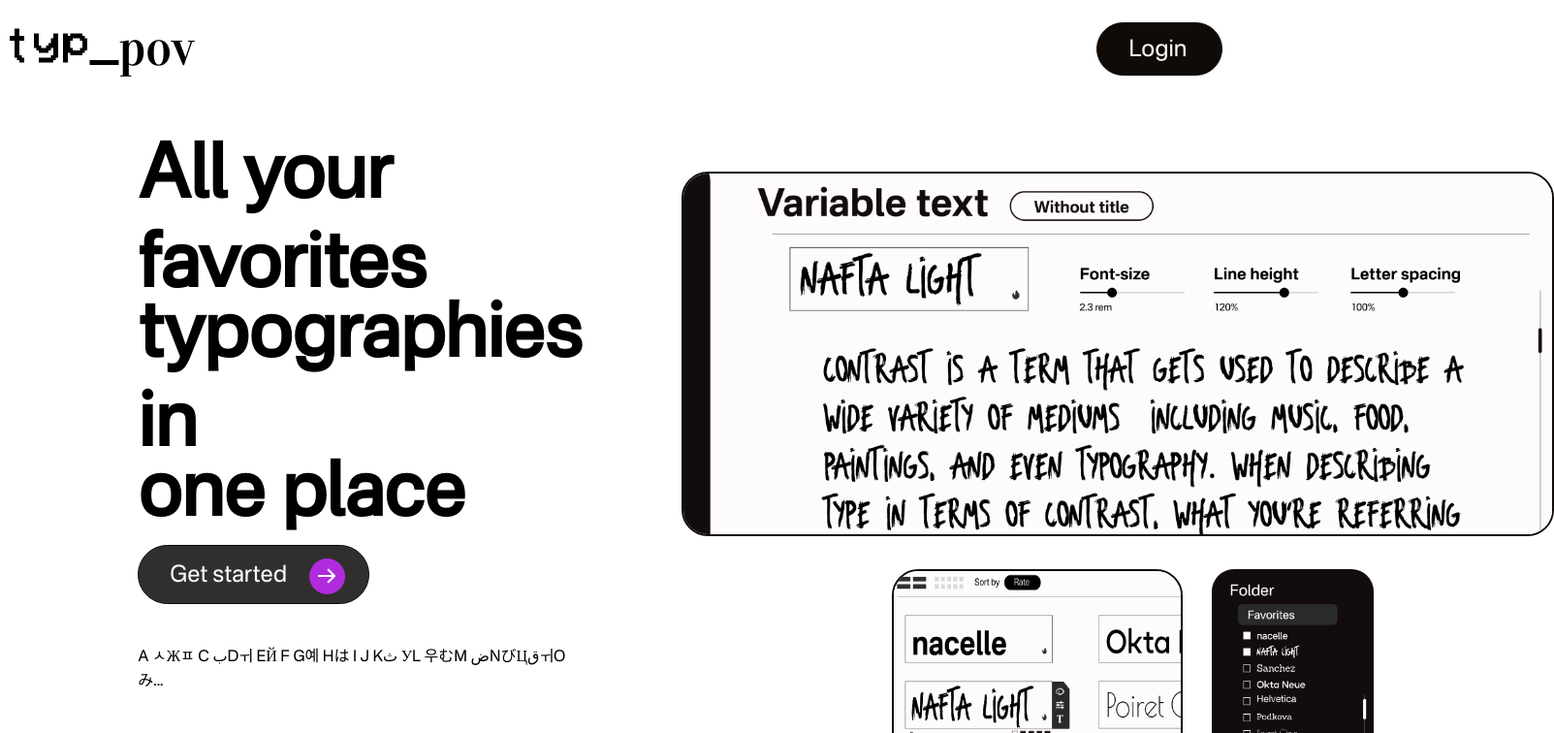
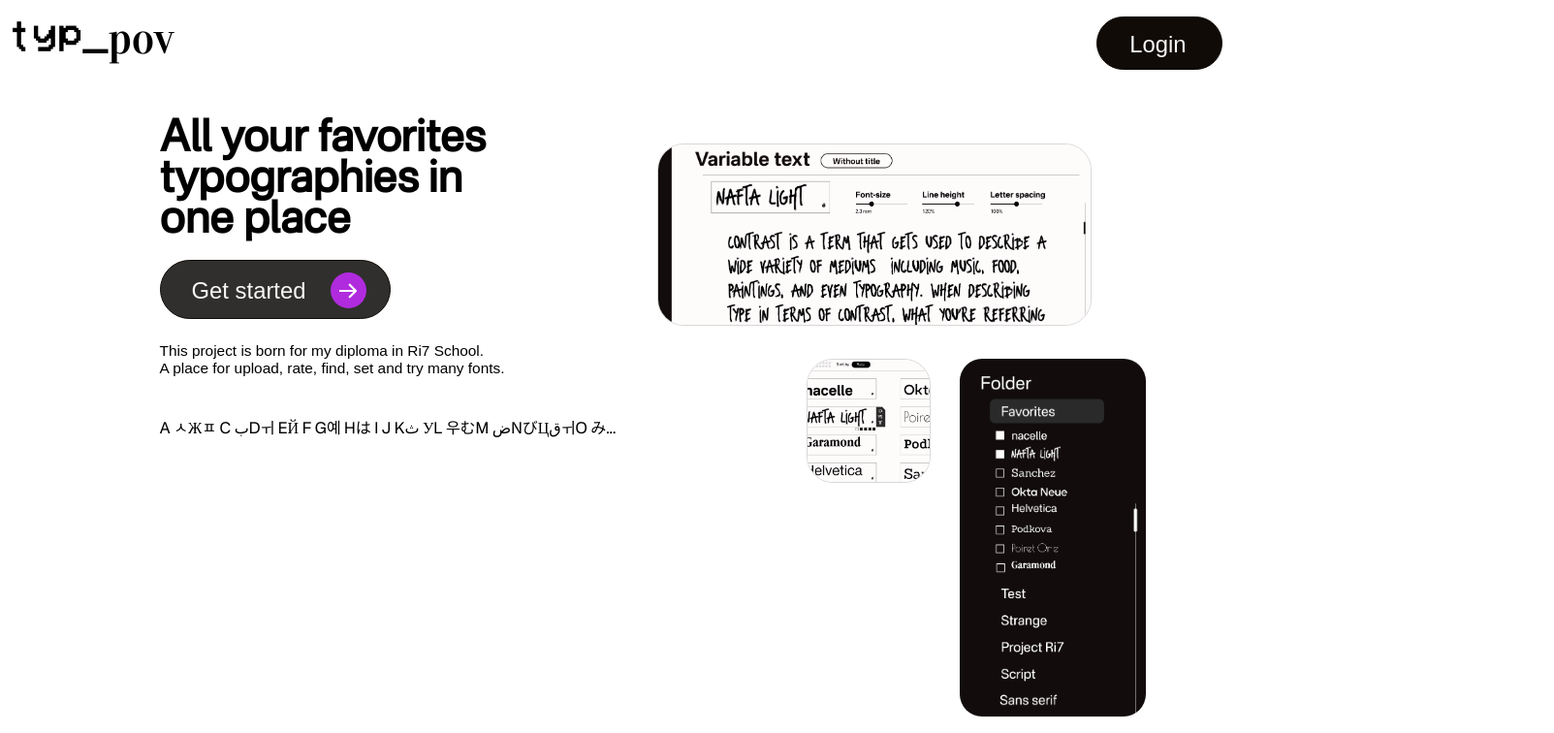
Before and after one commit to Mika-Otter/REACT_Ri7-ProjectF, a React (Vite) app: page / in a window 1280 px wide. Shown: the top 756 px of the page at 97% size, 1603 px wide, since content can reach past the window. Built offline with nearby package versions, Linux system fonts and the light colour scheme.

Commit message:
DONE: small keyframes and css Welcome

```diff
--- a/public/styles/globals/_typefaces.scss
+++ b/public/styles/globals/_typefaces.scss
@@ -25,6 +25,6 @@
 $fontsize-xs: clamp(f.rem(12), f.rem(9) + 0.5vw, f.rem(20));
 $fontsize-s: clamp(f.rem(14), f.rem(20) + 0.3vw, f.rem(31));
 $fontsize-m: clamp(f.rem(33), f.rem(27) + 0.7vw, f.rem(40));
-$fontsize-l: clamp(f.rem(44), f.rem(32) + 1.5vw, f.rem(70));
-$fontsize-xl: clamp(f.rem(50), f.rem(55) + 1.7vw, f.rem(84));
-$fontsize-xxl: clamp(f.rem(90), f.rem(50) + 2vw, f.rem(120));
+$fontsize-l: clamp(f.rem(32), f.rem(32) + 1vw, f.rem(70));
+$fontsize-xl: clamp(f.rem(50), f.rem(45) + 1.7vw, f.rem(74));
+$fontsize-xxl: clamp(f.rem(80), f.rem(50) + 2vw, f.rem(120));
--- a/public/styles/utils/_breakpoints.scss
+++ b/public/styles/utils/_breakpoints.scss
@@ -17,7 +17,7 @@ $breakpoints-up: (
 $breakpoints-down: (
     "medium": f.em(699.8),
     "large": f.em(899.8),
-    "xlarge": f.em(1439.8),
+    "xlarge": f.em(1700),
 );
 
 @mixin breakpoint-down($size) {
--- a/src/pages/welcome/index.jsx
+++ b/src/pages/welcome/index.jsx
@@ -33,7 +33,11 @@ export default function Welcome() {
                                 />
                             </div>
                         </button>
-                        <p>A ㅅЖㅍ C ﺏDㅟ EЙ F G예 Hは I J Kﺙ УL 우むM ﺽNびЦﻕㅟO み... </p>
+                        <p>
+                            This project is born for my diploma in Ri7 School. <br /> A place for
+                            upload, rate, find, set and try many fonts.
+                        </p>
+                        <span>A ㅅЖㅍ C ﺏDㅟ EЙ F G예 Hは I J Kﺙ УL 우むM ﺽNびЦﻕㅟO み... </span>
                     </div>
                     <aside className={s.pictures}>
                         <div className={s.pictures__variabletext}>
--- a/src/pages/welcome/welcome.module.scss
+++ b/src/pages/welcome/welcome.module.scss
@@ -4,13 +4,13 @@
 
 .navbar {
     display: flex;
-    height: f.rem(100);
+    height: f.rem(80);
     justify-content: space-between;
     align-items: center;
     padding-right: $padding-m;
 
     &__title {
-        padding: $padding-xxs;
+        padding: $padding-xs;
         &__Typ {
             font-family: "VCR_OSD";
             font-size: $fontsize-l;
@@ -22,26 +22,38 @@
     }
 
     &__login > button {
+        margin-top: 1vh;
         width: f.rem(130);
         height: clamp(f.rem(45), f.rem(45) + 2vh, f.rem(55));
         text-align: center;
-        font-family: "Nacelle";
+        font-family: Arial, Helvetica, sans-serif;
         font-style: normal;
         font-weight: 400;
         font-size: $fontsize-s;
         border-radius: 200px;
         background-color: $black-color;
         color: $white-color;
+        animation: changeFontOut 2s;
+    }
+
+    &__login > button:hover {
+        animation: changeFont 3s;
+        animation-fill-mode: both;
     }
 }
 
 .content {
     display: flex;
-
     justify-content: center;
     align-items: self-start;
-    width: 70%;
+    width: 75%;
     margin-inline: auto;
+    // border: 2px solid rgb(55, 255, 0);
+
+    @include u.breakpoint-down(large) {
+        width: 80%;
+        flex-direction: column;
+    }
 }
 
 .getstarted {
@@ -53,9 +65,17 @@
     gap: 1.5rem;
 
     h2 {
+        width: 100%;
         font-size: $fontsize-xl;
         margin: 0;
-        margin-bottom: -20px;
+        margin-bottom: -0.7rem;
+
+        @include u.breakpoint-down(xlarge) {
+            font-size: $fontsize-l;
+        }
+        @include u.breakpoint-down(large) {
+            text-align: center;
+        }
     }
     button {
         display: flex;
@@ -68,12 +88,17 @@
         border-radius: 50px;
         background-color: $grey-color;
         color: $white-color;
+        font-family: Arial, Helvetica, sans-serif;
         font-style: normal;
         font-weight: 400;
         font-size: $fontsize-s;
         text-align: left;
 
         transition: 0.3s ease-in-out;
+        @include u.breakpoint-down(large) {
+            text-align: center;
+            margin-inline: auto;
+        }
     }
 
     button:hover {
@@ -86,6 +111,13 @@
 
     button:hover #arrow {
         transform: rotate(-90deg);
+    }
+
+    p {
+        margin-top: 0;
+        font-family: Arial, Helvetica, sans-serif;
+        font-size: $fontsize-xs;
+        width: 90%;
     }
 }
 
@@ -101,38 +133,108 @@
 }
 
 .pictures {
-    padding-top: calc($padding-xl * 2);
+    padding-top: calc($padding-xl + 30px);
     height: 60vh;
     display: flex;
-    width: 60%;
+    width: 50%;
     flex-wrap: wrap;
     row-gap: 30px;
     position: relative;
     gap: 30px;
+    // border: 2px solid blue;
+    @include u.breakpoint-down(large) {
+        width: 120%;
+        margin-left: -10%;
+        height: 70dvh;
+        flex-direction: column;
+        flex-wrap: nowrap;
+    }
     &__variabletext {
         &__pic {
-            border: 2px solid $black-color;
-            margin-left: 8vw;
+            border: 1px solid rgba(198, 198, 198, 0.7);
+            margin-left: 3vw;
             border-radius: 1.7rem;
-            width: 900px;
-            height: fit-content;
+            width: clamp(33vw, 35vw, 40vw);
+            @include u.breakpoint-down(large) {
+                margin-left: 0;
+                width: 100%;
+                flex-direction: column;
+            }
         }
     }
     &__tweens {
         display: flex;
         gap: 30px;
         &__favorites {
-            border: 2px solid $black-color;
+            border: 1px solid rgba(198, 198, 198, 0.7);
             border-radius: 1.7rem;
-            width: 300px;
-            height: 300px;
-            margin-left: 25vw;
+            border-radius: 1.7rem;
+            width: clamp(f.rem(125), 10vw, f.rem(300));
+            height: clamp(f.rem(125), 10vw, f.rem(300));
+            object-fit: cover;
+            margin-left: 15vw;
+            @include u.breakpoint-down(large) {
+                margin-left: -10%;
+                width: 120%;
+                flex-direction: column;
+            }
         }
         &__folder {
             border-radius: 23px;
-            height: 40vh;
+            width: clamp(f.rem(125), 15vw, f.rem(200));
             right: -4vw;
             top: 70%;
         }
     }
 }
+
+//___KEY FRAMES_________________________________________________________
+@keyframes changeFont {
+    0% {
+        font-family: "Courier New", Courier, monospace;
+    }
+    2% {
+        font-family: "Lucida Sans", "Lucida Sans Regular", "Lucida Grande", "Lucida Sans Unicode",
+            Geneva, Verdana, sans-serif;
+    }
+    3% {
+        font-family: "Poppins";
+    }
+    5% {
+        font-family: "Nacelle";
+    }
+    7% {
+        font-family: Impact, Haettenschweiler, "Arial Narrow Bold", sans-serif;
+    }
+    9% {
+        font-family: "VCR_OSD";
+    }
+    100% {
+        font-family: "VCR_OSD";
+    }
+}
+
+@keyframes changeFontOut {
+    0% {
+        font-family: "VCR_OSD";
+    }
+    2% {
+        font-family: Impact, Haettenschweiler, "Arial Narrow Bold", sans-serif;
+    }
+    3% {
+        font-family: "Nacelle";
+    }
+    5% {
+        font-family: "Poppins";
+    }
+    7% {
+        font-family: "Lucida Sans", "Lucida Sans Regular", "Lucida Grande", "Lucida Sans Unicode",
+            Geneva, Verdana, sans-serif;
+    }
+    9% {
+        font-family: "Courier New", Courier, monospace;
+    }
+    12% {
+        font-family: Arial, Helvetica, sans-serif;
+    }
+}
```
